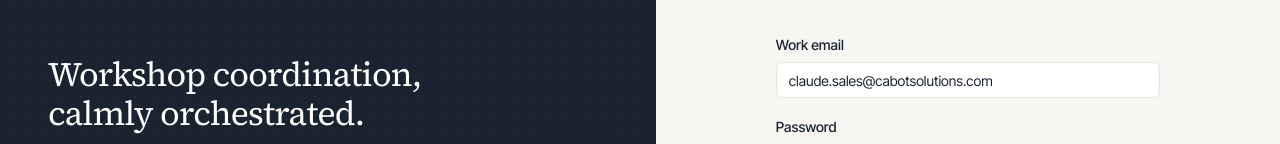
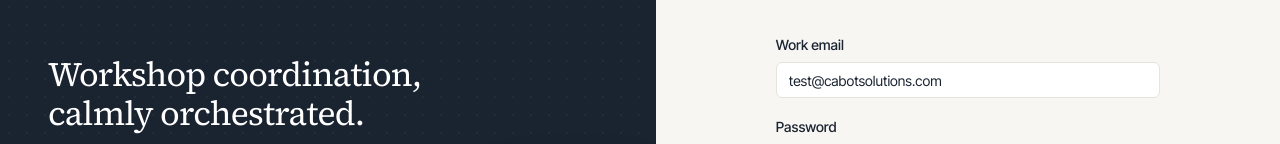
Before and after one commit to vkeerthik/cohortworkshop, a Next.js app: page /login in a window 1280 px wide. Shown: the part 254-398 px from the top of the page. Built offline with nearby package versions, Linux system fonts and the light colour scheme.

Commit message:
Update page.tsx

```diff
--- a/app/login/page.tsx
+++ b/app/login/page.tsx
@@ -73,7 +73,7 @@ export default function LoginPage() {
           <form onSubmit={submit} className="mt-8 space-y-4">
             <div className="space-y-1.5">
               <Label htmlFor="email">Work email</Label>
-              <Input id="email" type="email" defaultValue="claude.sales@cabotsolutions.com" />
+              <Input id="email" type="email" defaultValue="test@cabotsolutions.com" />
             </div>
             <div className="space-y-1.5">
               <Label htmlFor="password">Password</Label>
```
